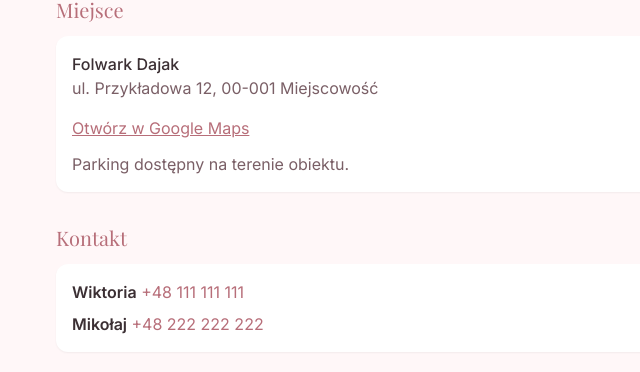
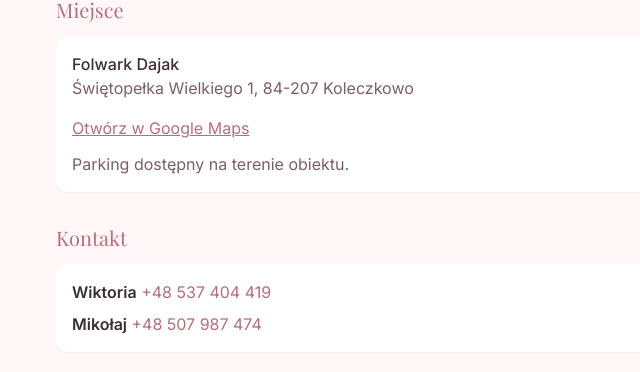
Before and after one commit to mikolaj-hirsz/wesele, a React (Vite) app: page / in a window 1280 px wide. Shown: the part 1076-1448 px from the top of the page, without its empty margins (200-840 px from the left). Built offline with nearby package versions, Linux system fonts and the light colour scheme.

Commit message:
prod data

```diff
--- a/src/components/Contact.tsx
+++ b/src/components/Contact.tsx
@@ -9,14 +9,14 @@
         <div className="card-romantic space-y-2">
           <p>
             <strong>Wiktoria</strong>{" "}
-            <a href="tel:+48111111111" className="text-romantic-primary">
-              +48 111 111 111
+            <a href="tel:+48537404419" className="text-romantic-primary">
+              +48 537 404 419
             </a>
           </p>
           <p>
             <strong>Mikołaj</strong>{" "}
-            <a href="tel:+48222222222" className="text-romantic-primary">
-              +48 222 222 222
+            <a href="tel:+48507987474" className="text-romantic-primary">
+              +48 507 987 474
             </a>
           </p>
         </div>
--- a/src/components/Location.tsx
+++ b/src/components/Location.tsx
@@ -9,11 +9,11 @@
         <div className="card-romantic">
           <p className="font-medium">Folwark Dajak</p>
           <p className="text-muted">
-            ul. Przykładowa 12, 00-001 Miejscowość
+            Świętopełka Wielkiego 1, 84-207 Koleczkowo
           </p>
 
           <a
-            href="https://maps.google.com/?q=Folwark+Dajak"
+            href="https://maps.app.goo.gl/R1aPQ18DppeQDzZT9"
             target="_blank"
             rel="noopener noreferrer"
             className="inline-block mt-4 text-romantic-primary underline"
```
